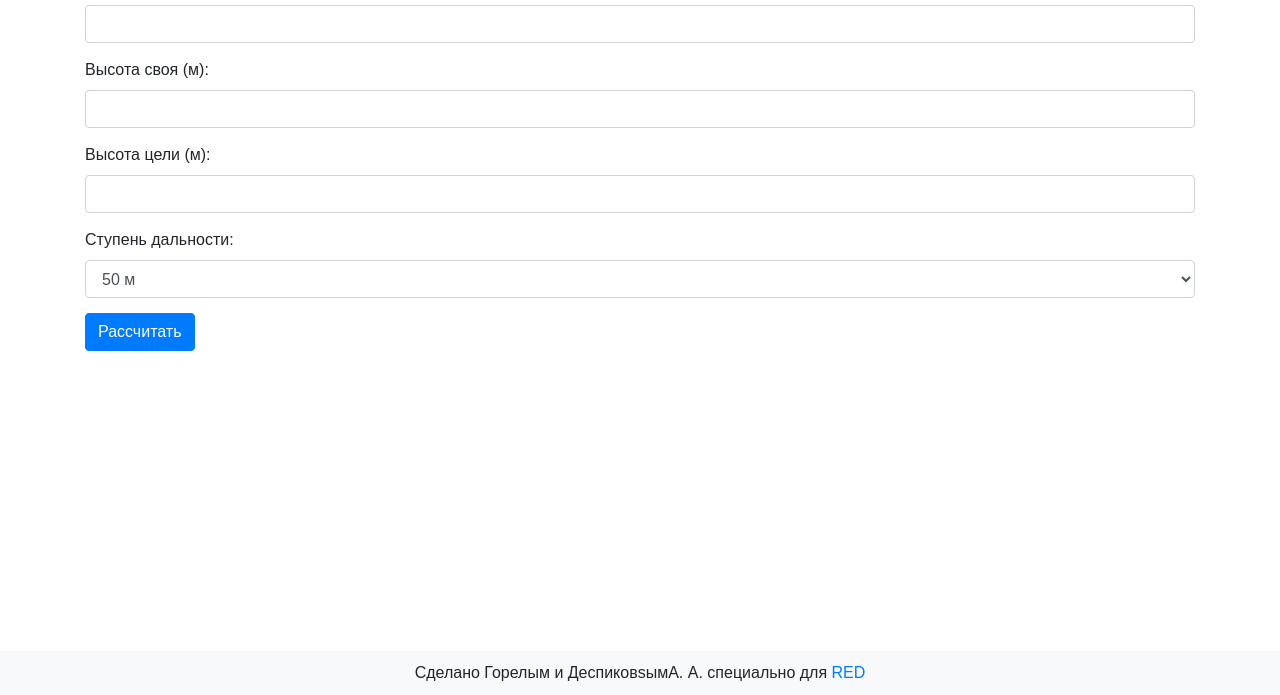
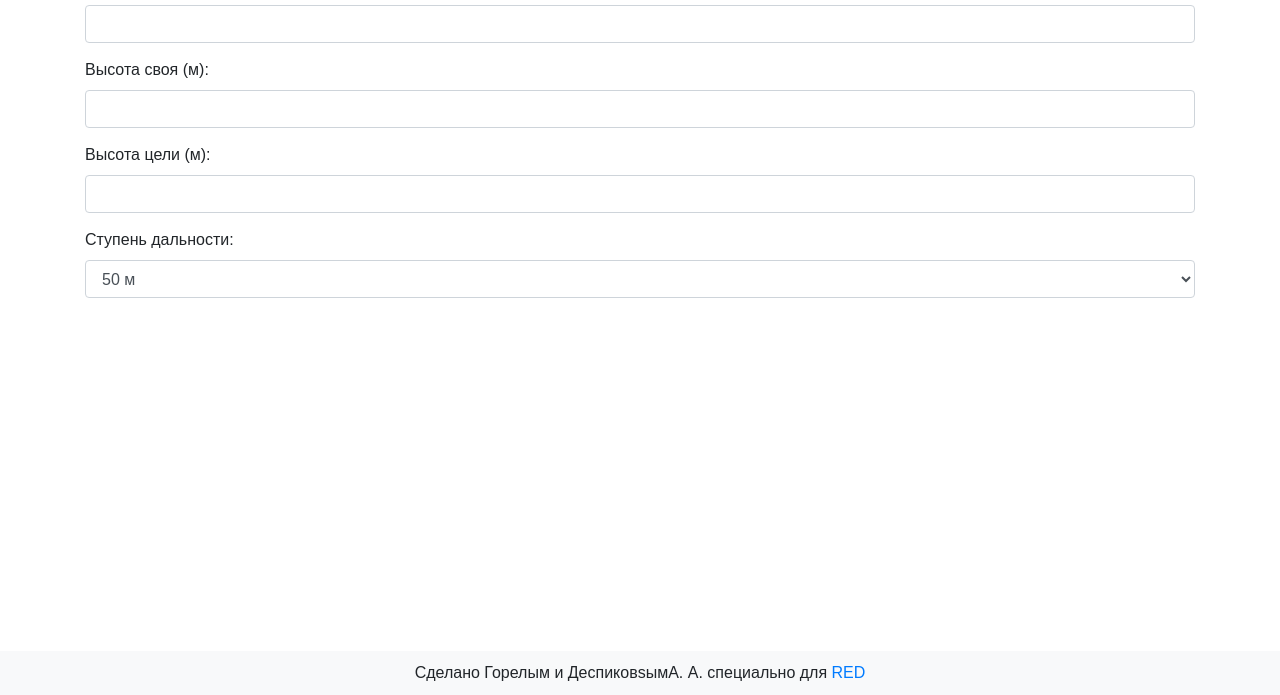
Before and after one commit to dEspiseon/calcART, a website: page public/index.html in a window 1280 px wide. Shown: the part 105-800 px from the top of the page. Drawn offline with nearby package versions, Linux system fonts and the light colour scheme.

Commit message:
no message

```diff
--- a/public/index.html
+++ b/public/index.html
@@ -3,7 +3,7 @@
 <head>
     <meta charset="UTF-8">
     <meta name="viewport" content="width=device-width, initial-scale=1.0">
-    <title>Калькулятор стрельбы</title>
+    <title>Баллистический калькулятор минометный</title>
     <!-- Подключение Bootstrap CSS -->
     <link href="https://stackpath.bootstrapcdn.com/bootstrap/4.5.2/css/bootstrap.min.css" rel="stylesheet">
     <style>
@@ -62,7 +62,7 @@
                 </select>
             </div>
 
-            <button type="button" class="btn btn-primary" onclick="sendData()">Рассчитать</button>
+
         </form>
 
         <div id="userDataContainer" class="row mt-4">
```
